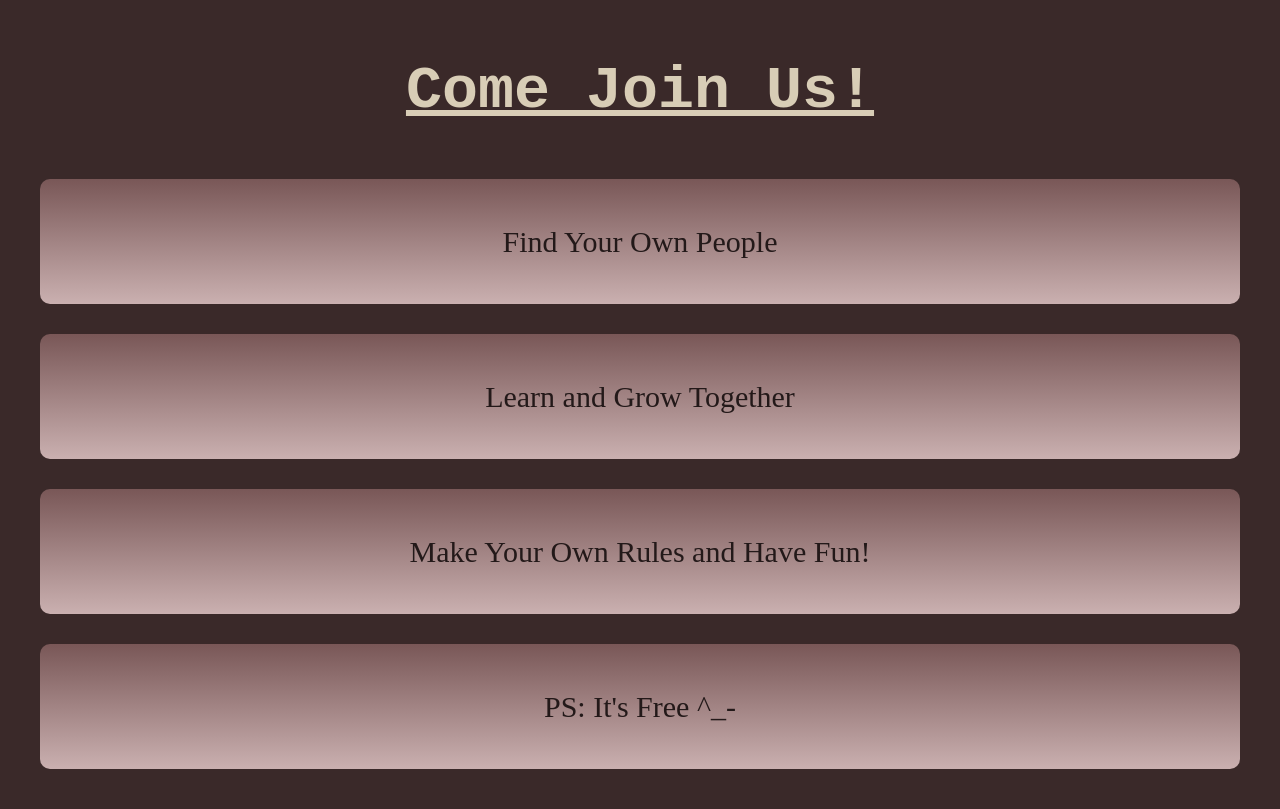
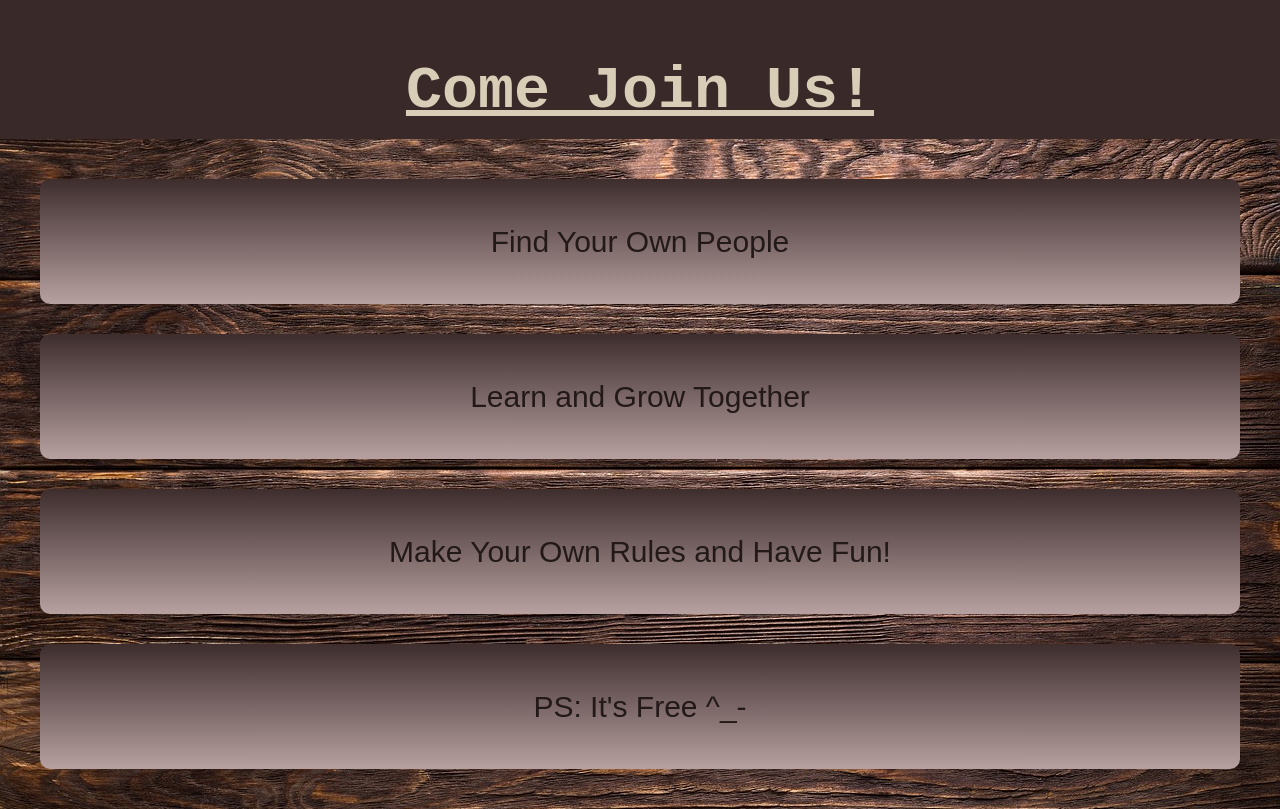
Before and after one commit to whymanasa/Swap_skills, a React (Vite) app: page /About in a window 1280 px wide. Shown: the part 1360-2169 px from the top of the page. Built offline with nearby package versions, Linux system fonts and the light colour scheme.

Commit message:
about us page

```diff
--- a/src/styles/About.css
+++ b/src/styles/About.css
@@ -154,7 +154,7 @@ h3{
 
 }
 .list{
-
+ background-image: url('Banner2.jpg');
 
 ul {
   margin: 0px;
@@ -168,9 +168,9 @@ ul li {
   text-align:center;
   font-size: 30px;
 
-  background:linear-gradient( #795757, #cab0b0);
+  background:linear-gradient( #3e2d2d, #b7a0a0);
   color:#231919;
-  font-family: cursive;
+  font-family:Arial, Helvetica, sans-serif;
   margin: 30px;
   padding: 40px;
   border-radius: 10px;
```
